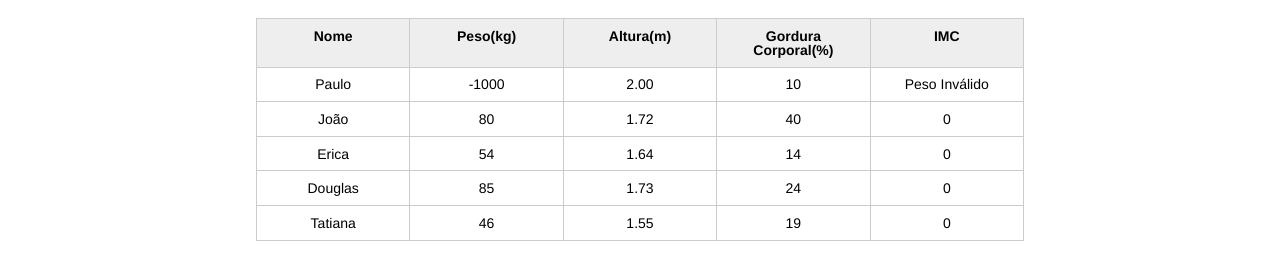
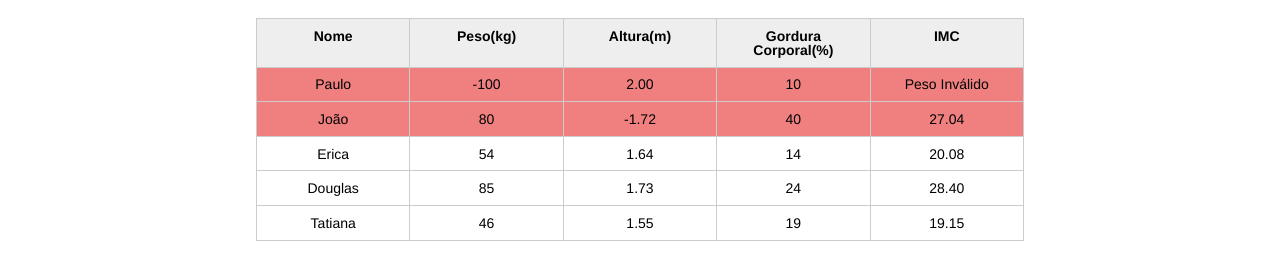
Before and after one commit to NathanCastro/javaScript-Alura, a plain HTML site: page index.html in a window 1280 px wide. Shown: the part 123-402 px from the top of the page. Drawn offline with Linux system fonts and the light colour scheme.

Commit message:
chore(javascript): part third

```diff
--- a/css/index.css
+++ b/css/index.css
@@ -132,3 +132,7 @@ button[disabled=disabled], button:disabled {
 .campo-invalido{
 	border: 1px solid red;
 }
+
+.paciente-invalido{
+	background-color: lightcoral;
+}
--- a/index.html
+++ b/index.html
@@ -31,7 +31,7 @@
 					<tbody id="tabela-pacientes">
 						<tr class="paciente" id="primeiro-paciente">
 							<td class="info-nome">Paulo</td>
-							<td class="info-peso">-1000</td>
+							<td class="info-peso">-100</td>
 							<td class="info-altura">2.00</td>
 							<td class="info-gordura">10</td>
 							<td class="info-imc">0</td>
@@ -40,7 +40,7 @@
 						<tr class="paciente" >
 							<td class="info-nome">João</td>
 							<td class="info-peso">80</td>
-							<td class="info-altura">1.72</td>
+							<td class="info-altura">-1.72</td>
 							<td class="info-gordura">40</td>
 							<td class="info-imc">0</td>
 						</tr>
--- a/js/principal.js
+++ b/js/principal.js
@@ -1,16 +1,17 @@
 var titulo = document.querySelector(".titulo")
 titulo.textContent = "Aparecida Nutri"
 
-var paciente = document.querySelector("#primeiro-paciente");
+var pacientes = document.querySelectorAll(".paciente");
 
+for(var i = 0; i < pacientes.length; i++){
+
+    var paciente = pacientes[i];
     var tdPeso = paciente.querySelector(".info-peso");
     var peso = tdPeso.textContent;
 
 
-
     var tdAltura = paciente.querySelector(".info-altura");
     var altura = tdAltura.textContent;
-
 
 
     var tdImc = paciente.querySelector(".info-imc");
@@ -18,19 +19,24 @@ var tdImc = paciente.querySelector(".info-imc");
     var pesoEhValido = true;
     var alturaEhValida = true;
 
+
+
     if(peso <= 0 || peso >= 1000){
         console.log("Peso inválido!");
         pesoEhValido = false;
         tdImc.textContent = "Peso Inválido"
+        paciente.classList.add("paciente-invalido")
     }
 
     if(altura <= 0 || altura > 3.0){
         console.log("Altura inválido!");
         alturaEhValido = false;
         tdImc.textContent = "Altura Inválida"
+        paciente.classList.add("paciente-invalido")
     }
 
     if( alturaEhValida && pesoEhValido){
         var imc = peso / (altura * altura);
-    tdImc.textContent = imc
+        tdImc.textContent = imc.toFixed(2);
     }
+}
```
Lines whose indentation alone changed are shown as unchanged.
